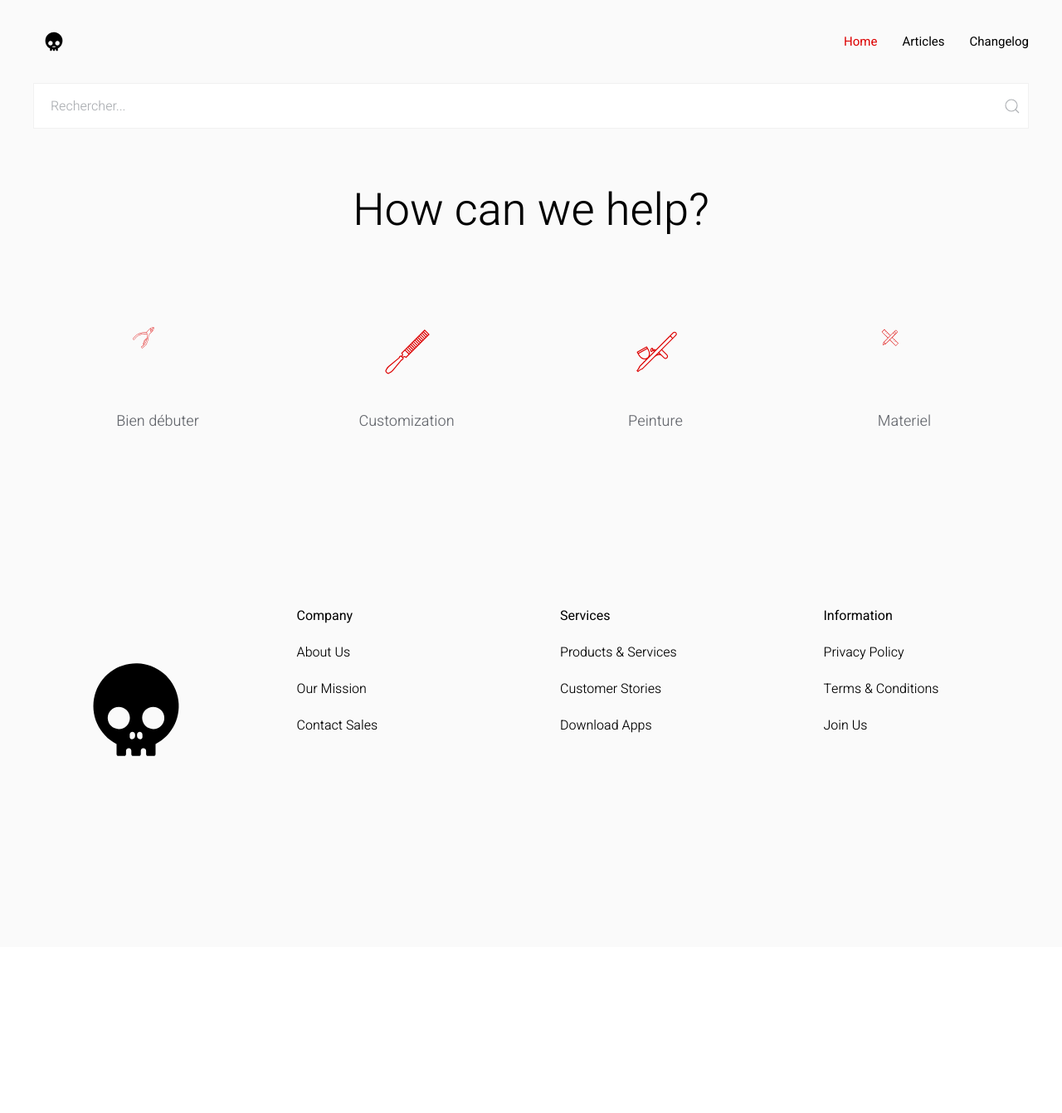
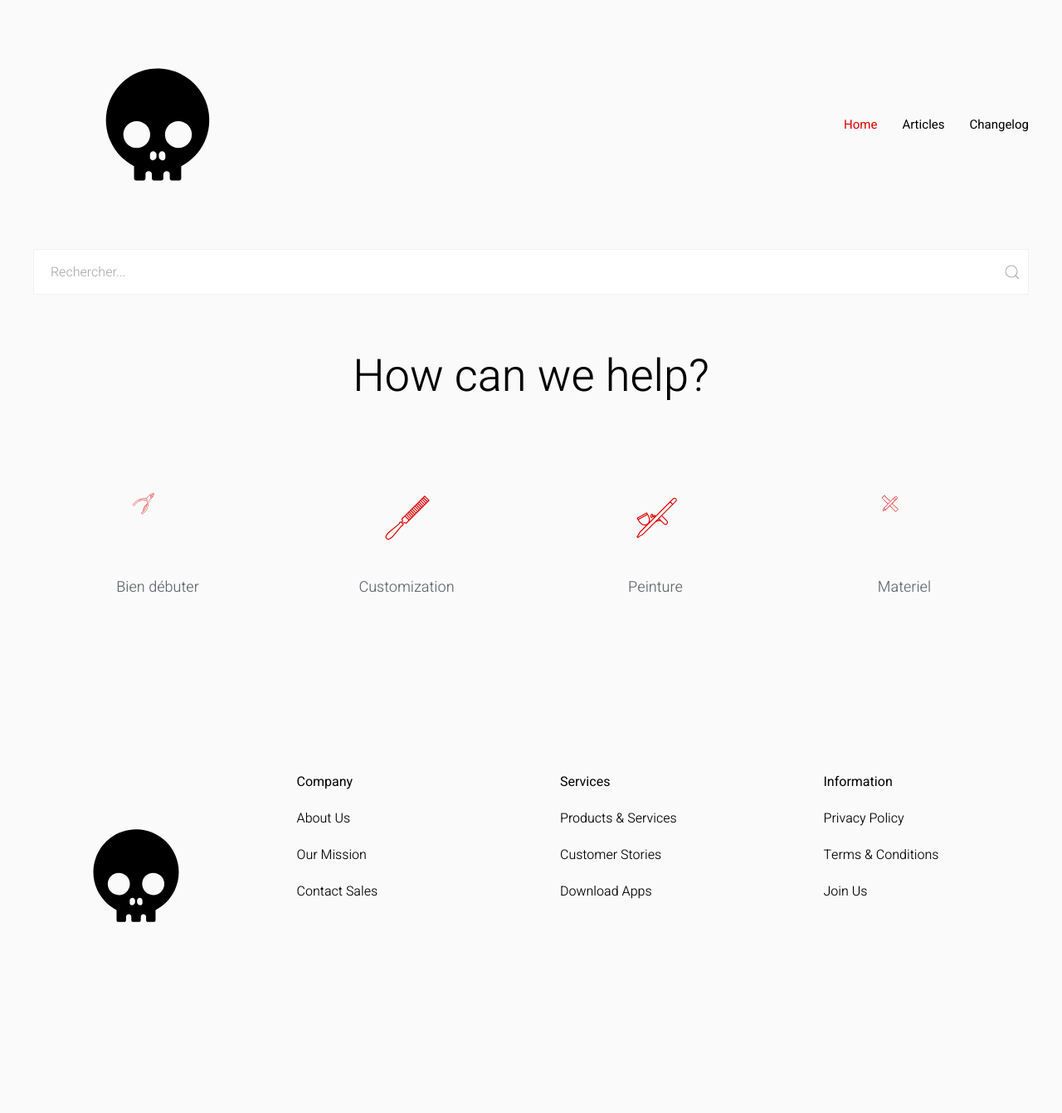
Before and after one commit to junthong/junthong.github.io, a Jekyll site: the page built from index.md, in a window 1280 px wide. Shown: the whole page at 83% size. Built offline with Jekyll 4.4.1, drawn with Linux system fonts in a browser that asks for light colours; before the commit the page ends 1141 px from its top, so only the background shows below that.

Commit message:
Fixed: geader logo after merge.

```diff
--- a/_includes/navbar.html
+++ b/_includes/navbar.html
@@ -2,7 +2,7 @@
     <div class="uk-container">
         <div data-uk-navbar>
             <div class="uk-navbar-left">
-                <a class="uk-navbar-item uk-logo" href="{{ "/" | relative_url }}">{% if site.logo %}<img src="{{ site.uploads | absolute_url }}{{ site.logo }}" alt="{{ site.title | escape }}" width="50" height="50">{% else %}{{ site.title | escape }}{% endif %}</a>
+                <a class="uk-navbar-item uk-logo" href="{{ "/" | relative_url }}">{% if site.logo %}<img src="{{ site.uploads | absolute_url }}{{ site.logo }}" alt="{{ site.title | escape }}" width="300">{% else %}{{ site.title | escape }}{% endif %}</a>
 
                 <ul class="uk-navbar-nav uk-visible@m">
                     {% for link in site.data.navigation_header.left %}
```
Also changed, not shown: uploads/header-logo.svg (added).
